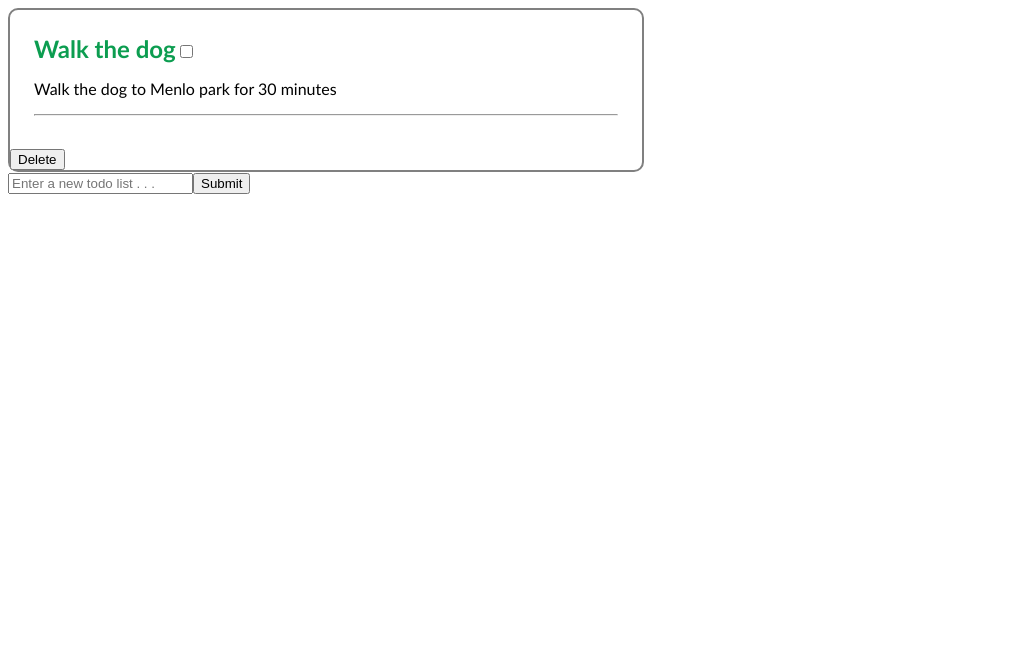
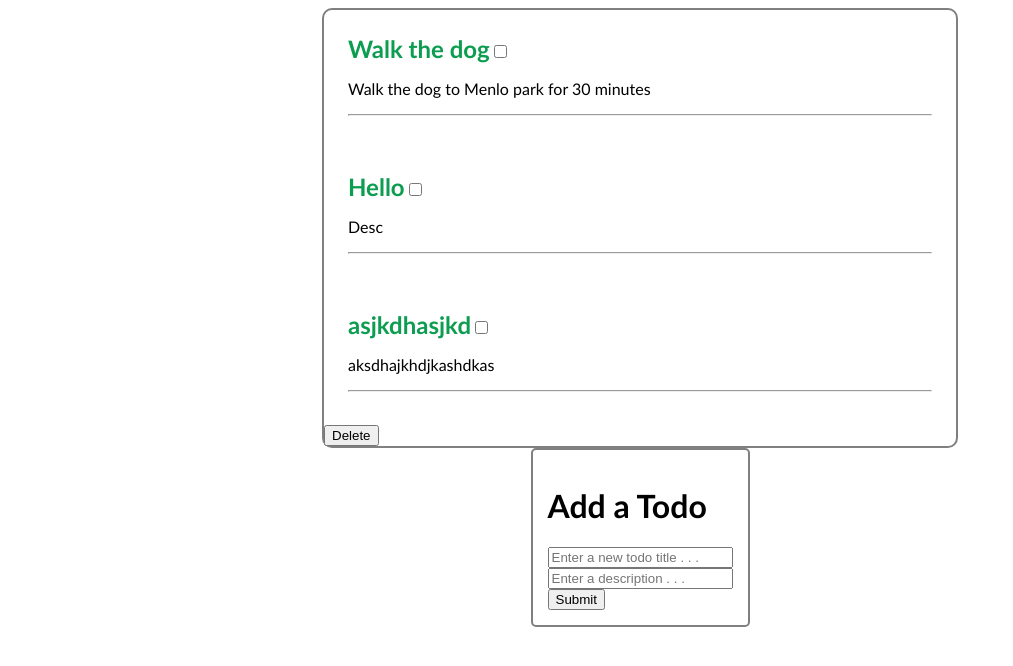
Before and after one commit to ariqRam/react-django-todo, a React (Create React App) app in the folder frontend/: page / in a window 1280 px wide. Shown: the top 666 px of the page, without its empty margins (0-1013 px from the left). Built offline with nearby package versions, Linux system fonts and the light colour scheme.

Commit message:
Working mockupDb for testing. Ready to implement the todo endpoint

```diff
--- a/frontend/src/components/TodoInput.jsx
+++ b/frontend/src/components/TodoInput.jsx
@@ -1,17 +1,29 @@
 import { useState } from "react";
-import mockupDb from '../static/mockupDb.json';
 import Axios from 'axios';
 import { useEffect } from "react";
 
+import '../static/todoInput.css';
+import mockupDb from '../static/mockupDb.json';
+
 const TodoInput = (props) => {
     const [newTodo, setNewTodo] = useState({});
+    const [newTitle, setNewTitle] = useState('');
+    const [newDesc, setNewDesc] = useState('');
 
     const handleChange = (event) => {
-        const lastTodo = mockupDb[mockupDb.length - 1];
-        setNewTodo({ id: mockupDb ? lastTodo.id + 1 : 1, title: event.target.value, description: 'Please do it', completed: false });
+        // handle the change in todo title
+        setNewTitle(event.target.value);
+        // const lastTodo = mockupDb[mockupDb.length - 1];
+        // setNewTodo({ id: mockupDb ? lastTodo.id + 1 : 1, title: event.target.value, description: 'Please do it', completed: false });
+    }
+
+    const handleDescChange = (event) => {
+        setNewDesc(event.target.value);
     }
 
     const handleSubmit = (event) => {
+        const lastTodo = mockupDb[mockupDb.length - 1];
+        const newTodo = { id: mockupDb ? lastTodo.id + 1 : 1, title: newTitle, description: newDesc, completed: false }
         event.preventDefault();
         const newMockupDb = [...mockupDb, newTodo];
         console.log('submit!!');
@@ -19,8 +31,9 @@ const TodoInput = (props) => {
             .then(res => {
                 console.log(res);
             });
-        setNewTodo({});
-        // console.log(newTodo);
+
+        setNewTitle('');
+        setNewDesc('');
         props.initializeTodos();
     }
 
@@ -30,8 +43,10 @@ const TodoInput = (props) => {
 
     return (
         <>
-            <form>
-                <input type="text" placeholder="Enter a new todo list . . ." onChange={handleChange} value={newTodo['title']} />
+            <form className="inputGroup">
+                <h1>Add a Todo</h1>
+                <input type="text" placeholder="Enter a new todo title . . ." onChange={handleChange} value={newTitle} />
+                <input type="text" placeholder="Enter a description . . ." onChange={handleDescChange} value={newDesc} />
                 <input type="submit" onClick={handleSubmit} />
             </form>
         </>
--- a/frontend/src/static/mockupDb.json
+++ b/frontend/src/static/mockupDb.json
@@ -1 +1 @@
-[{"id": 1, "title": "Walk the dog", "description": "Walk the dog to Menlo park for 30 minutes", "completed": false}]
+[{"id": 1, "title": "Walk the dog", "description": "Walk the dog to Menlo park for 30 minutes", "completed": false}, {"id": 2, "title": "Hello", "description": "Desc", "completed": false}, {"id": 3, "title": "asjkdhasjkd", "description": "aksdhajkhdjkashdkas", "completed": false}]
--- /dev/null
+++ b/frontend/src/static/todoInput.css
@@ -0,0 +1,11 @@
+.inputGroup {
+    width: fit-content;
+    padding: 15px;
+    margin: auto;
+    border: 2px solid grey;
+    border-radius: 5px;
+}
+
+.inputGroup input {
+    display: block;
+}
--- a/frontend/src/static/todoList.css
+++ b/frontend/src/static/todoList.css
@@ -1,4 +1,5 @@
 .todoList {
+    margin: auto;
     border-radius: 10px;
     border: 2px solid gray;
     width: 50%;
```
Also changed, not shown: 1 other file (tests, documents, lock files or other folders).
